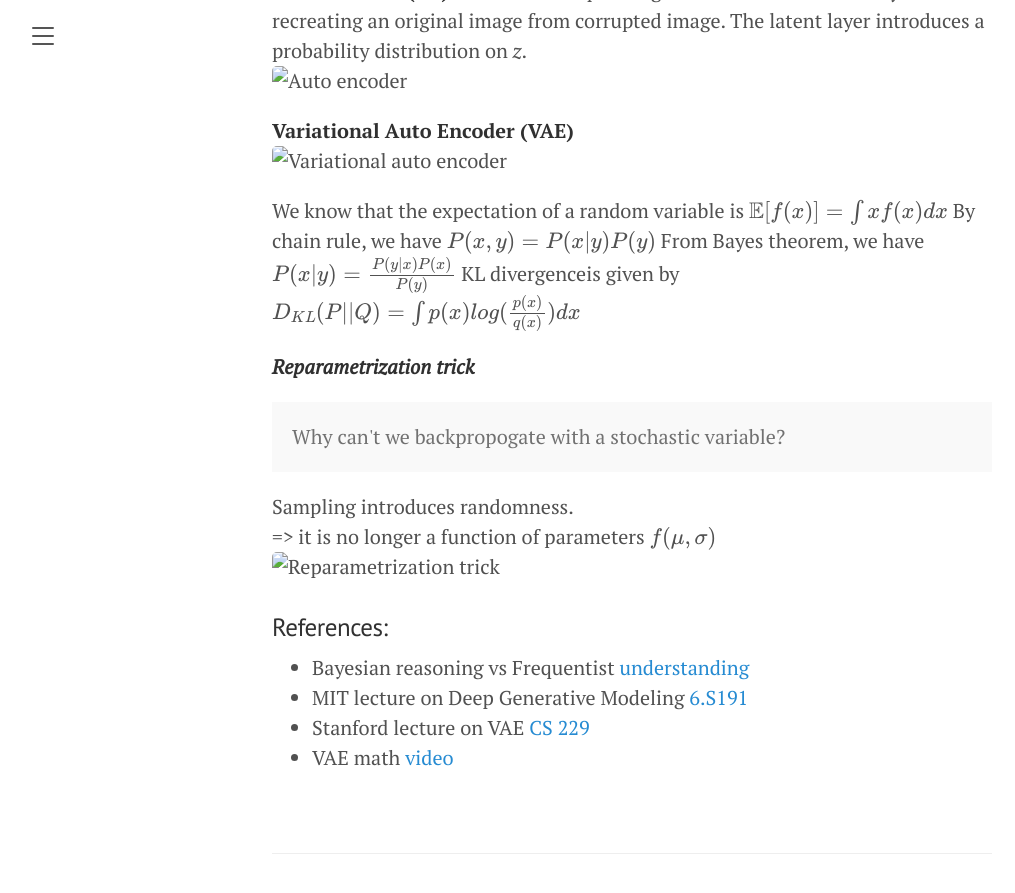
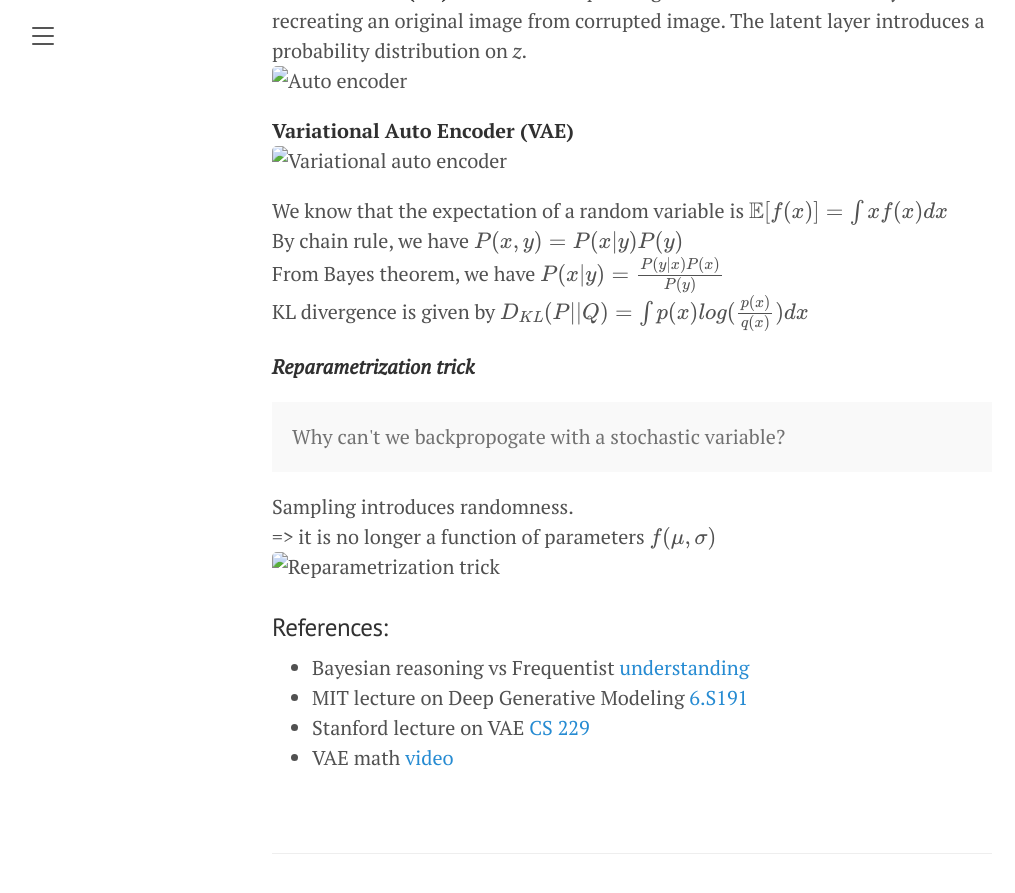
Before and after one commit to alkaluqman/MLpapers, a Jekyll site: the page built from _posts/2024-02-13-vae.md, in a window 1280 px wide and 900 px high, scrolled down 736 px. Shown: the top 893 px of the window, without its empty margins (8-1023 px from the left). Built offline with Jekyll 4.4.1, drawn with Linux system fonts in a browser that asks for light colours; part of the change alters nothing that is shown.

```diff
--- a/_includes/head.html
+++ b/_includes/head.html
@@ -38,6 +38,28 @@
   {% endif %}
 
 <!-- MathJax support -->
+  <script type="text/x-mathjax-config">
+  MathJax.Hub.Config({
+    TeX: {
+      equationNumbers: { autoNumber: "AMS" },
+      tagSide: "right"
+    },
+    tex2jax: {
+      inlineMath: [ ['$','$'], ["\\(","\\)"] ],
+      displayMath: [ ['$$','$$'], ["\\[","\\]"] ],
+      processEscapes: true
+    }
+  });
+  MathJax.Hub.Register.StartupHook("TeX AMSmath Ready", function () {
+    MathJax.InputJax.TeX.Stack.Item.AMSarray.Augment({
+      clearTag() {
+        if (!this.global.notags) {
+          this.super(arguments).clearTag.call(this);
+        }
+      }
+    });
+  });
+</script>
   <script type="text/javascript" id="MathJax-script" async
   src="https://cdn.jsdelivr.net/npm/mathjax@3/es5/tex-mml-chtml.js">
   </script>
--- a/_posts/2024-02-13-vae.md
+++ b/_posts/2024-02-13-vae.md
@@ -24,7 +24,7 @@ Latent variable models are a type of generative models. It includes AEs, VAEs an
 We know that the expectation of a random variable is $$ \mathbb{E} [f(x)]=\int xf(x)dx \tag{1}$$
 By chain rule, we have $$ P(x,y)=P(x|y)P(y) \tag{2}$$
 From Bayes theorem, we have $$ P(x|y)=\frac{P(y|x)P(x)}{P(y)} \tag{3}$$
-KL divergenceis given by $$ D_{KL} (P||Q)=\int p(x) log(\frac{p(x)}{q(x)})dx \tag{4}$$
+KL divergence is given by $$ D_{KL} (P||Q)=\int p(x) log(\frac{p(x)}{q(x)})dx \tag{4}$$
 
 ***Reparametrization trick***
 <div class="message">
```
